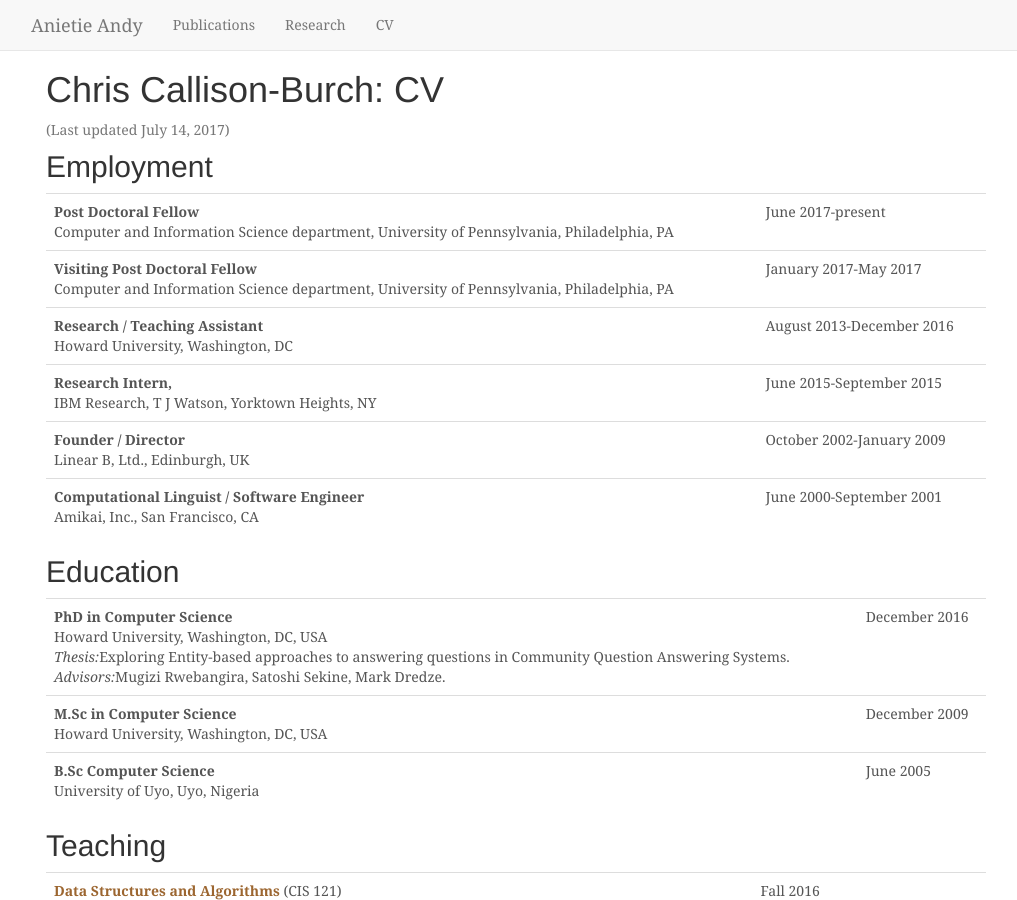
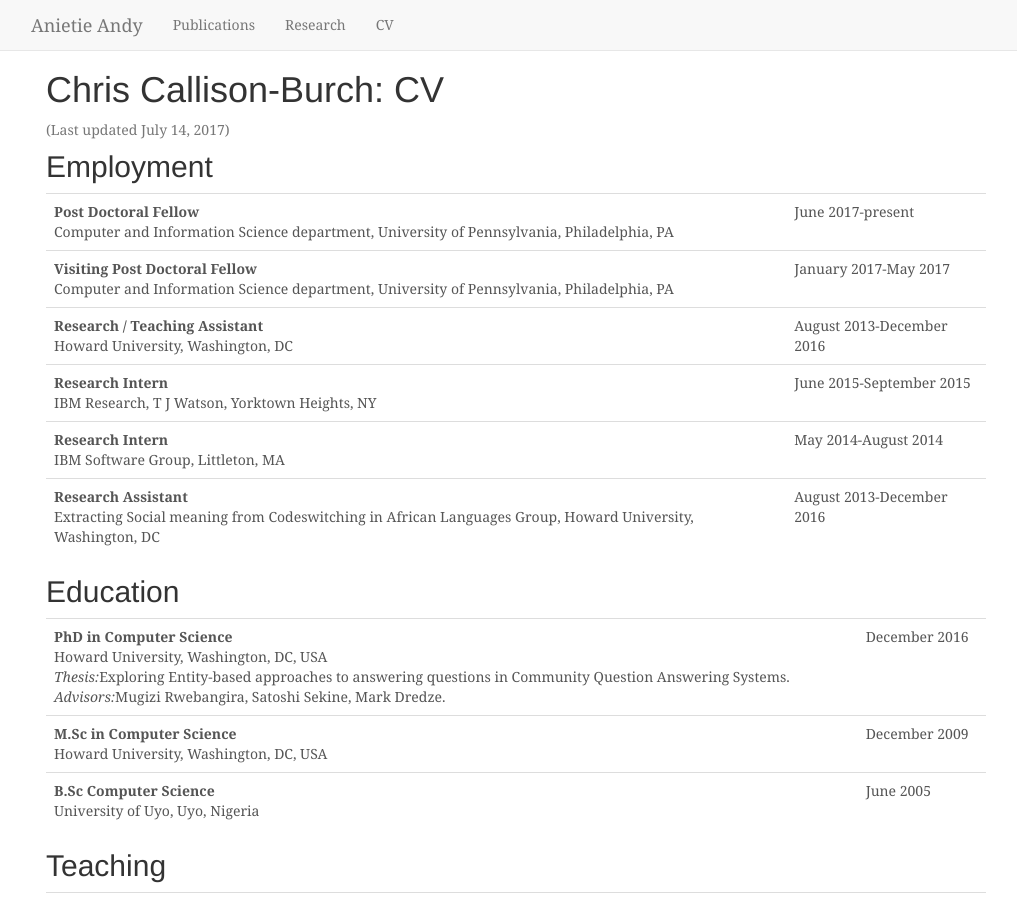
Before and after one commit to anietieandy/anietieandy.github.io, a Jekyll site: the page built from resume.md, in a window 1280 px wide and 900 px high. Shown: the whole window, without its empty margins (124-1141 px from the left). Built offline with Jekyll 4.4.1, drawn with Linux system fonts in a browser that asks for light colours; nearby versions of some CDN libraries.

Commit message:
Updated employment

```diff
--- a/_data/employment.yaml
+++ b/_data/employment.yaml
@@ -20,23 +20,23 @@
    start_date: August 2013
    end_date: December 2016
 -
-   position: Research Intern,
+   position: Research Intern
    employer: IBM Research, T J Watson
    location: Yorktown Heights, NY
    start_date: June 2015
    end_date: September 2015
    description: Applied deep learning technologies to image processing and Question Answering.
 -
-   position: Founder / Director
-   employer: Linear B, Ltd.
-   location: Edinburgh, UK
-   start_date: October 2002
-   end_date: January 2009
-   description: Founded Linear B Ltd. to commercialize my research into statistical machine translation. Received £75,000 in government grants and venture capital. Responsibilities included design of software and technology, supervision of two full-time software engineers, and day-to-day running of company.
+   position: Research Intern
+   employer: IBM Software Group
+   location: Littleton, MA
+   start_date: May 2014
+   end_date: August 2014
+   description: Worked on Cloud computing
 -
-   position: Computational Linguist / Software Engineer
-   employer: Amikai, Inc.
-   location: San Francisco, CA
-   start_date: June 2000
-   end_date: September 2001
+   position: Research Assistant
+   employer: Extracting Social meaning from Codeswitching in African Languages Group, Howard University
+   location: Washington, DC
+   start_date: August 2013
+   end_date: December 2016
    description: Designed and built software to improve the quality of machine translation engines. Specifically focused on using statistical techniques to combine the output of multiple engines; pre-processing source texts for MT; helping monolingual users detect language that is problematic for MT.
```
